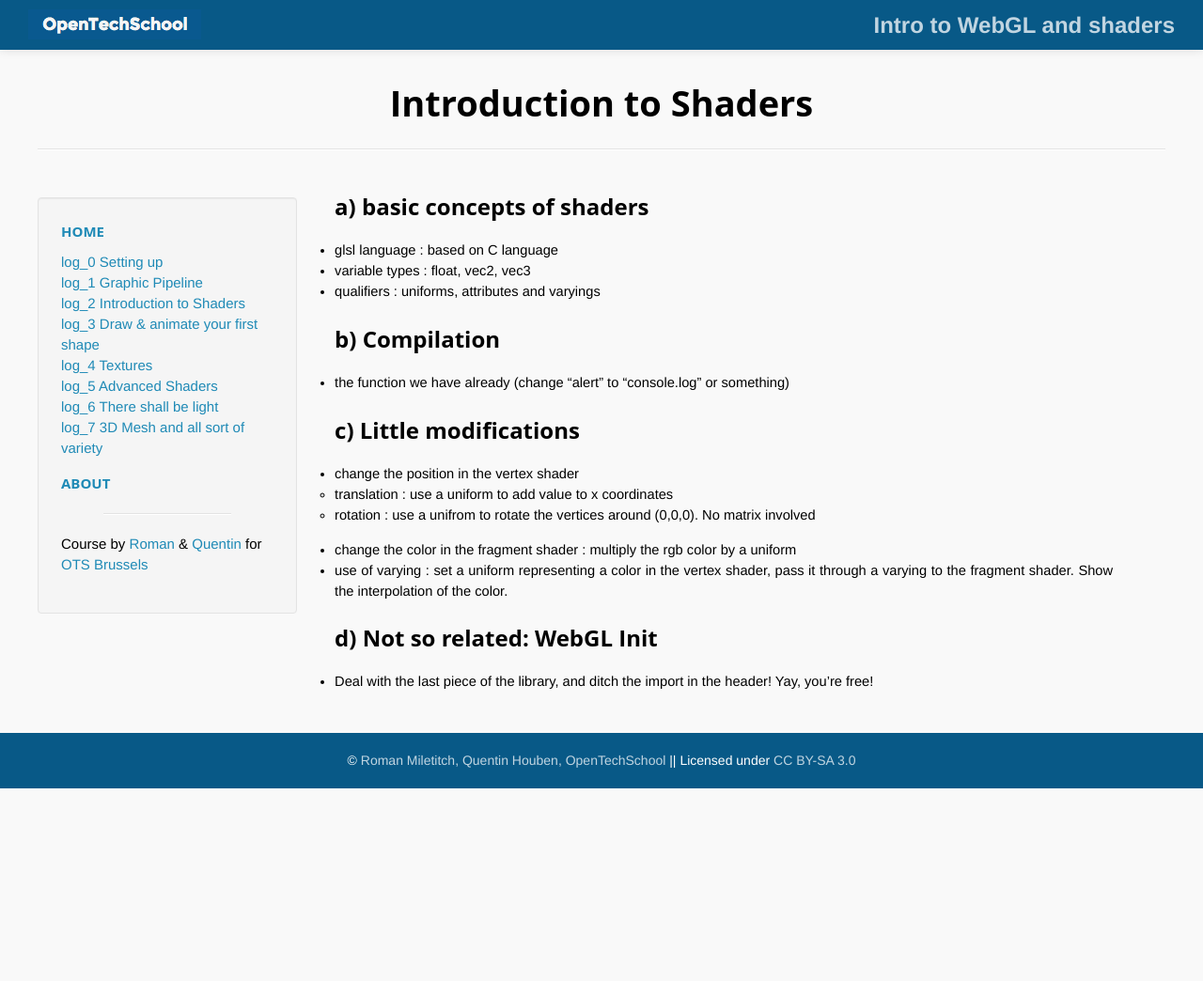
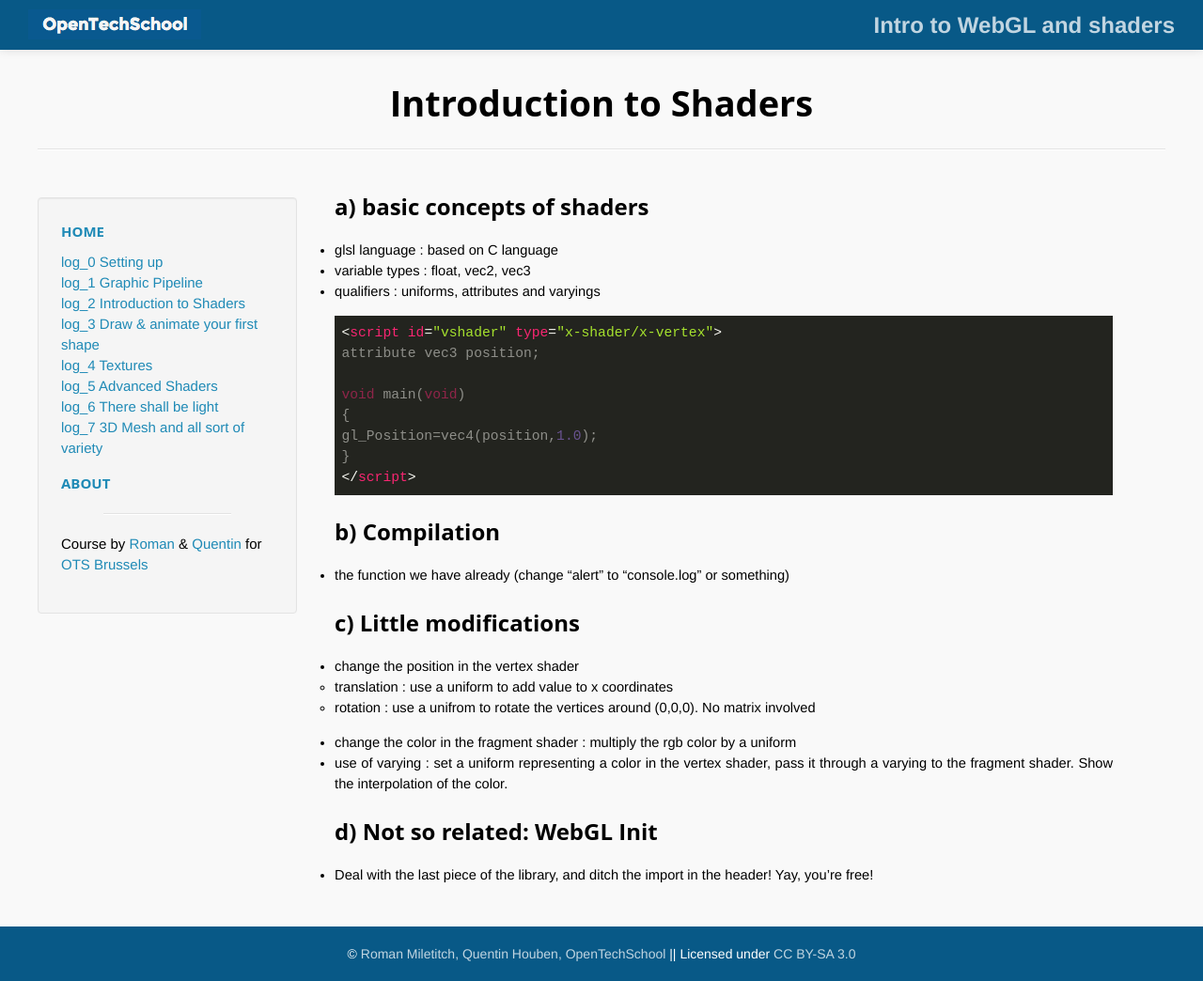
Before and after one commit to OpenTechSchool-Brussels/intro-to-webGL-and-shaders, a Jekyll site: the page built from log2_intro_shaders.md, in a window 1280 px wide. Shown: the whole page at 94% size. Built offline with Jekyll 4.4.1, drawn with Linux system fonts in a browser that asks for light colours; before the commit the page ends 900 px from its top, so only the background shows below that.

Commit message:
update log

```diff
--- a/log2_intro_shaders.md
+++ b/log2_intro_shaders.md
@@ -11,6 +11,24 @@
 * variable types : float, vec2, vec3
 * qualifiers : uniforms, attributes and varyings
 
+~~~ html
+<script id="vshader" type="x-shader/x-vertex">
+attribute vec3 position;
+
+void main(void)
+{
+gl_Position=vec4(position,1.0);
+}
+</script>
+~~~
+
+<script id="fshader" type="x-shader/x-fragment">
+
+void main(void) {
+gl_FragColor = vec4(1.0);
+}
+</script>
+
 ## b) Compilation
 * the function we have already (change "alert" to "console.log" or something)
 
```
